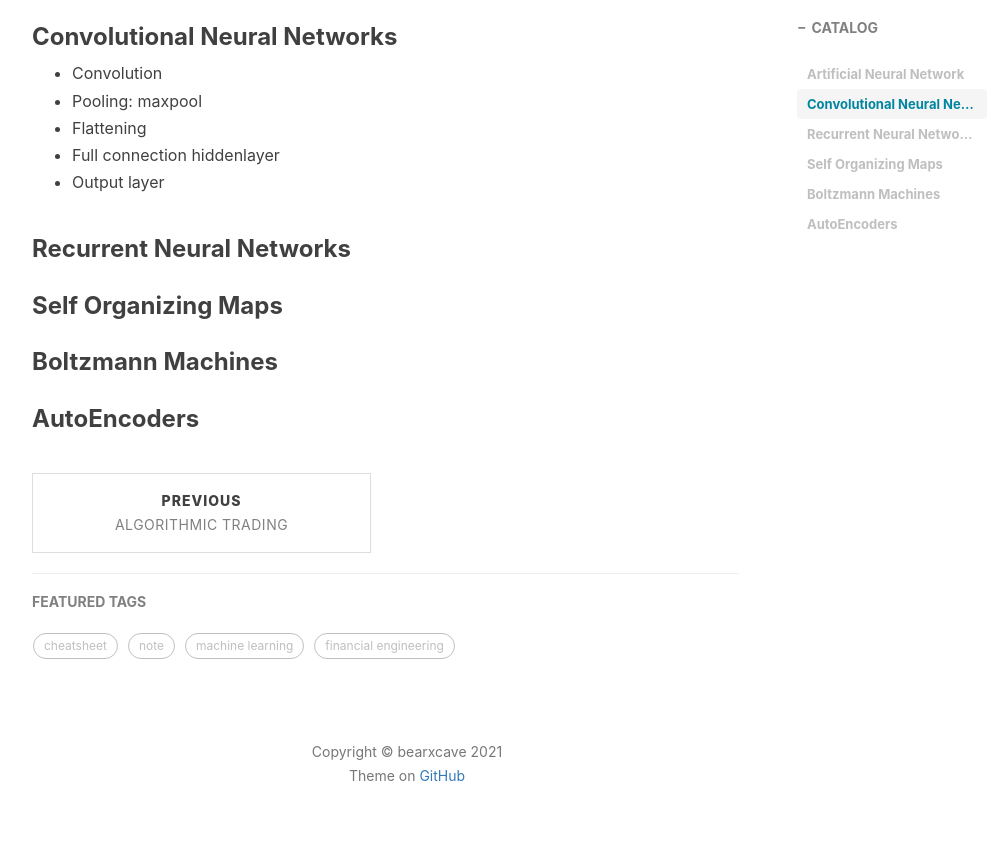
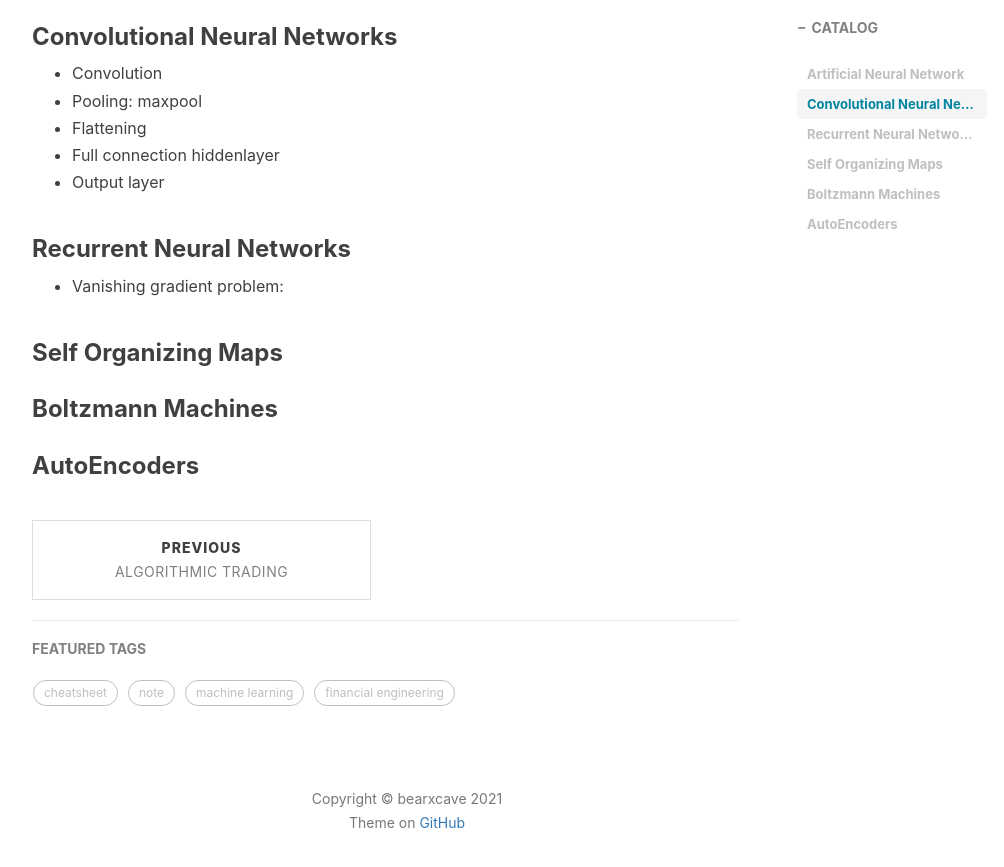
Before and after one commit to Bearxcave/Bearxcave.github.io, a Jekyll site: the page built from _posts/2021-12-13-artificial-neuron-network.md, in a window 1280 px wide and 900 px high, scrolled down 586 px. Shown: the top 867 px of the window, without its empty margins (233-1237 px from the left). Built offline with Jekyll 4.4.1, drawn with Linux system fonts in a browser that asks for light colours; nearby versions of some CDN libraries; comment, search, counter and statistics services are not loaded.

Commit message:
Update 2021-12-13-artificial-neuron-network.md

```diff
--- a/_posts/2021-12-13-artificial-neuron-network.md
+++ b/_posts/2021-12-13-artificial-neuron-network.md
@@ -26,6 +26,8 @@ tags:
 
 ### Recurrent Neural Networks
 
+* Vanishing gradient problem:
+
 ### Self Organizing Maps
 
 ### Boltzmann Machines
```
